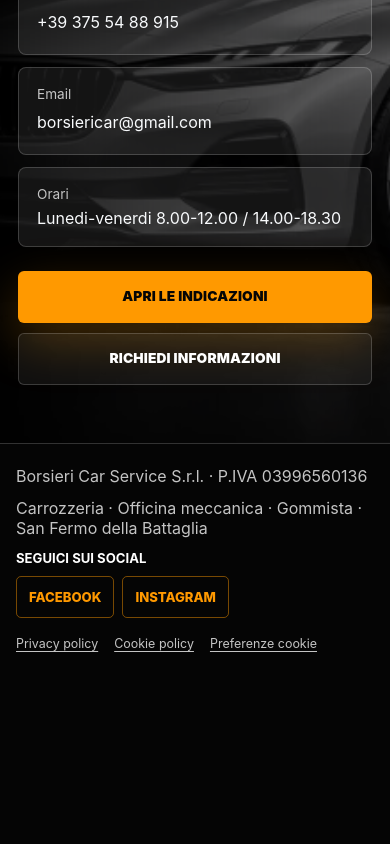
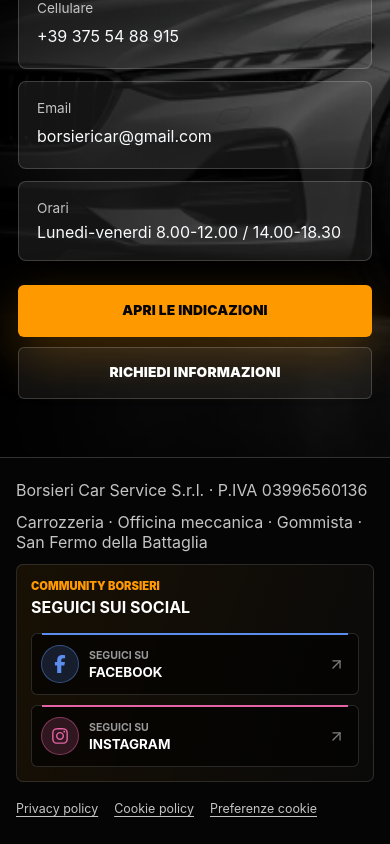
Before and after one commit to Marco26-hub/borsieri-car-service, a Next.js app: page / in a window 390 px wide. Shown: the part 6231-7075 px from the top of the page. Before the commit the page ends 6911 px from the top, so only its background shows below. Built offline with nearby package versions, Linux system fonts and the light colour scheme.

Commit message:
Polish location and social links

```diff
--- a/app/SocialLinks.tsx
+++ b/app/SocialLinks.tsx
@@ -1,22 +1,46 @@
+import { ArrowUpRight } from "lucide-react";
+import type { IconType } from "react-icons";
+import { FaFacebookF, FaInstagram } from "react-icons/fa6";
+
 const socialProfiles = [
   {
+    id: "facebook",
     label: "Facebook",
     href: "https://www.facebook.com/carrozzeriaborsieri/",
+    icon: FaFacebookF,
   },
   {
+    id: "instagram",
     label: "Instagram",
     href: "https://www.instagram.com/borsiericar/",
+    icon: FaInstagram,
   },
-];
+] satisfies Array<{ id: string; label: string; href: string; icon: IconType }>;
 
 export default function SocialLinks() {
   return (
     <div className="footer-social" aria-label="Profili social Borsieri Car Service">
-      <strong>Seguici sui social</strong>
-      <div>
-        {socialProfiles.map((profile) => (
-          <a href={profile.href} key={profile.label} rel="noreferrer" target="_blank">
-            {profile.label}
+      <div className="footer-social-heading">
+        <span>Community Borsieri</span>
+        <strong>Seguici sui social</strong>
+      </div>
+      <div className="footer-social-links">
+        {socialProfiles.map(({ href, icon: Icon, id, label }) => (
+          <a
+            className={`footer-social-link is-${id}`}
+            href={href}
+            key={label}
+            rel="noreferrer"
+            target="_blank"
+          >
+            <span className="footer-social-icon" aria-hidden="true">
+              <Icon size={18} />
+            </span>
+            <span className="footer-social-copy">
+              <small>Seguici su</small>
+              <strong>{label}</strong>
+            </span>
+            <ArrowUpRight className="footer-social-arrow" size={17} strokeWidth={1.8} aria-hidden="true" />
           </a>
         ))}
       </div>
--- a/app/globals.css
+++ b/app/globals.css
@@ -1407,6 +1407,37 @@
   text-transform: uppercase;
 }
 
+.booking-contact-inner .booking-location-title {
+  display: grid;
+  gap: 8px;
+  max-width: 720px;
+}
+
+.booking-location-title > span {
+  color: var(--orange);
+  font-size: 0.9rem;
+  font-weight: 900;
+  letter-spacing: 0.06em;
+}
+
+.booking-location-title > strong {
+  font-size: 2.15rem;
+  line-height: 1;
+}
+
+.booking-location-title > small {
+  align-items: center;
+  border: 1px solid rgba(255, 153, 0, 0.5);
+  border-radius: 999px;
+  color: #ffc15f;
+  display: inline-flex;
+  font-size: 0.78rem;
+  font-weight: 900;
+  justify-self: start;
+  min-height: 30px;
+  padding: 0 11px;
+}
+
 .booking-contact-actions {
   display: grid;
   gap: 10px;
@@ -1690,41 +1721,117 @@
 
 .footer-social {
   align-items: center;
+  background: linear-gradient(110deg, rgba(255, 153, 0, 0.08), rgba(255, 255, 255, 0.025));
+  border: 1px solid rgba(255, 255, 255, 0.12);
+  border-radius: 7px;
   display: flex;
   flex-wrap: wrap;
-  gap: 10px 14px;
+  gap: 16px 24px;
+  justify-content: space-between;
+  padding: 16px;
   width: 100%;
 }
 
-.footer-social > strong {
+.footer-social-heading {
+  display: grid;
+  gap: 4px;
+}
+
+.footer-social-heading > span {
+  color: var(--orange);
+  font-size: 0.7rem;
+  font-weight: 900;
+  text-transform: uppercase;
+}
+
+.footer-social-heading > strong {
   color: #fff;
-  font-size: 0.82rem;
-  text-transform: uppercase;
-}
-
-.footer-social > div {
+  font-size: 1rem;
+  text-transform: uppercase;
+}
+
+.footer-social-links {
   display: flex;
   flex-wrap: wrap;
-  gap: 8px;
-}
-
-.footer-social a {
+  gap: 10px;
+}
+
+.footer-social-link {
   align-items: center;
-  border: 1px solid rgba(255, 153, 0, 0.46);
-  border-radius: 5px;
-  color: var(--orange);
+  background: rgba(0, 0, 0, 0.58);
+  border: 1px solid rgba(255, 255, 255, 0.14);
+  border-radius: 6px;
+  display: grid;
+  gap: 10px;
+  grid-template-columns: 38px minmax(94px, 1fr) 18px;
+  min-height: 58px;
+  padding: 8px 12px 8px 9px;
+  position: relative;
+  transition: background 180ms ease, border-color 180ms ease, transform 180ms ease;
+}
+
+.footer-social-link::before {
+  background: var(--social-accent);
+  content: "";
+  height: 2px;
+  left: 10px;
+  position: absolute;
+  right: 10px;
+  top: -1px;
+}
+
+.footer-social-link.is-facebook {
+  --social-accent: #5b8def;
+}
+
+.footer-social-link.is-instagram {
+  --social-accent: #e463a5;
+}
+
+.footer-social-link:hover {
+  background: rgba(255, 255, 255, 0.07);
+  border-color: var(--social-accent);
+  transform: translateY(-2px);
+}
+
+.footer-social-icon {
+  align-items: center;
+  background: color-mix(in srgb, var(--social-accent) 18%, transparent);
+  border: 1px solid color-mix(in srgb, var(--social-accent) 46%, transparent);
+  border-radius: 50%;
+  color: var(--social-accent);
   display: inline-flex;
-  font-size: 0.78rem;
-  font-weight: 850;
-  min-height: 36px;
-  padding: 0 12px;
-  text-transform: uppercase;
-  transition: background 180ms ease, color 180ms ease;
-}
-
-.footer-social a:hover {
-  background: var(--orange);
-  color: #050505;
+  height: 38px;
+  justify-content: center;
+  width: 38px;
+}
+
+.footer-social-copy {
+  display: grid;
+  gap: 2px;
+}
+
+.footer-social-copy small {
+  color: #999;
+  font-size: 0.66rem;
+  font-weight: 750;
+  text-transform: uppercase;
+}
+
+.footer-social-copy strong {
+  color: #fff;
+  font-size: 0.84rem;
+  text-transform: uppercase;
+}
+
+.footer-social-arrow {
+  color: #7f7f7f;
+  transition: color 180ms ease, transform 180ms ease;
+}
+
+.footer-social-link:hover .footer-social-arrow {
+  color: var(--social-accent);
+  transform: translate(2px, -2px);
 }
 
 .footer-legal-links {
@@ -1887,6 +1994,10 @@
     grid-template-columns: repeat(2, max-content);
   }
 
+  .booking-location-title > strong {
+    font-size: 2.75rem;
+  }
+
   section {
     padding: 72px 28px;
     scroll-margin-top: 104px;
@@ -2004,6 +2115,10 @@
 
   .booking-page-facts {
     grid-template-columns: repeat(3, minmax(0, 1fr));
+  }
+
+  .booking-location-title > strong {
+    font-size: 3.2rem;
   }
 
   .booking-workspace-head,
@@ -2258,13 +2373,20 @@
   }
 
   .footer-social {
-    align-items: flex-start;
+    align-items: stretch;
     flex-direction: column;
-  }
-
-  .footer-social a {
-    font-size: 0.82rem;
-    min-height: 42px;
+    padding: 14px;
+  }
+
+  .footer-social-links {
+    display: grid;
+    grid-template-columns: 1fr;
+    width: 100%;
+  }
+
+  .footer-social-link {
+    min-height: 62px;
+    width: 100%;
   }
 
   section {
@@ -2303,6 +2425,10 @@
   .tire-configurator-head h2 {
     font-size: 1.95rem;
   }
+
+  .booking-location-title > strong {
+    font-size: 2rem;
+  }
 }
 
 @media (prefers-reduced-motion: reduce) {
--- a/app/page.tsx
+++ b/app/page.tsx
@@ -296,7 +296,7 @@
       <section className="contact-band" id="contatti">
         <div className="section-inner contact-grid">
           <div>
-            <div className="eyebrow">Via San Fermo 64 · San Fermo della Battaglia</div>
+            <div className="eyebrow">Via San Fermo 64 · San Fermo della Battaglia (Como)</div>
             <h2>Carrozzeria e assistenza auto vicino a Como</h2>
           </div>
           <div className="contact-list">
--- a/package.json
+++ b/package.json
@@ -15,9 +15,11 @@
   },
   "dependencies": {
     "@calcom/embed-react": "^1.5.3",
+    "lucide-react": "^1.28.0",
     "next": "^16.2.12",
     "react": "19.2.6",
-    "react-dom": "19.2.6"
+    "react-dom": "19.2.6",
+    "react-icons": "^5.7.0"
   },
   "devDependencies": {
     "@types/node": "22.19.19",
```
Also changed, not shown: app/prenotazione-cambio-gomme/page.tsx (+6 -2 lines), 1 other file (tests, documents, lock files or other folders).
